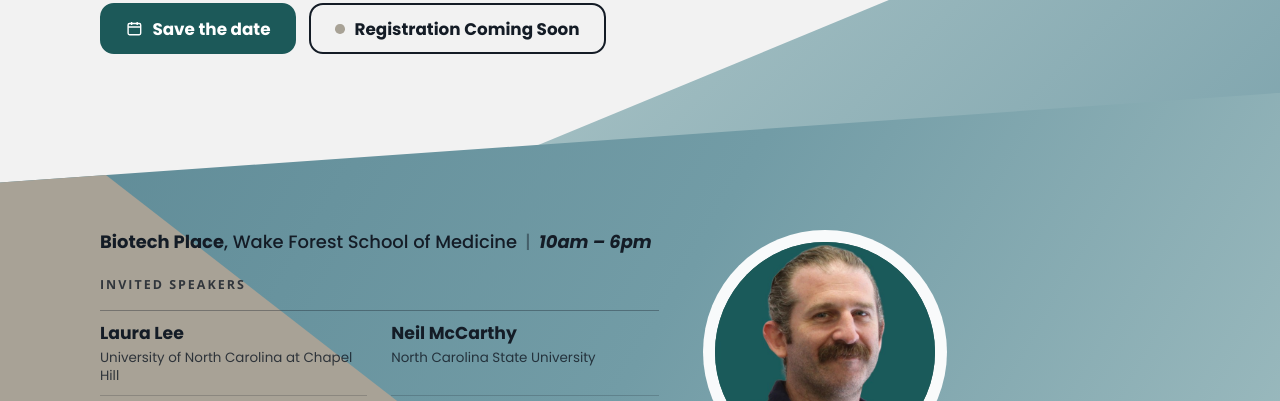
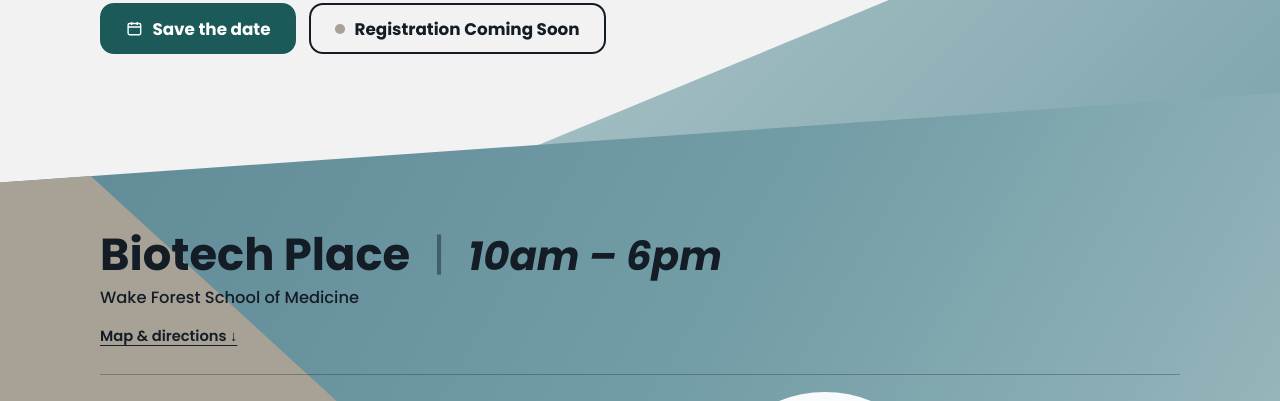
Before and after one commit to currie-wfu/ncregenerationsymposium, a plain HTML site: page index.html in a window 1280 px wide. Shown: the part 498-899 px from the top of the page. Drawn offline with nearby package versions, Linux system fonts and the light colour scheme.

Commit message:
Give venue and time its own full-width row above speakers and keynote
Co-Authored-By: Claude Opus 5.5 <noreply@anthropic.com>
Claude-Session: https://claude.ai/code/session_013U5srtj2VGvLd7fcRRDtiG

```diff
--- a/index.html
+++ b/index.html
@@ -124,11 +124,14 @@ body::before{content:"";position:fixed;inset:0 0 auto;height:env(safe-area-inset
 .band .wrap{position:relative;z-index:1;padding-block:calc(var(--angle-cut) + 3rem) 5rem;display:grid;grid-template-columns:minmax(0,1.2fr) minmax(0,1fr);gap:3rem 3.5rem;align-items:start}
 @media (max-width:860px){.band .wrap{grid-template-columns:1fr}.band-bg::before{width:80%;clip-path:polygon(0 0,100% 18%,0 42%)}.band-bg::after{clip-path:polygon(100% 70%,100% 100%,0 100%)}}
 
+.venue-row{grid-column:1 / -1;color:var(--ink);display:grid;gap:.35rem;padding-bottom:1.6rem;border-bottom:1.5px solid rgba(20,28,38,.3)}
+.venue-head{font-family:var(--body);font-weight:700;font-size:clamp(1.9rem,4vw,2.8rem);line-height:1.1;display:flex;flex-wrap:wrap;align-items:baseline;gap:0 .5em}
+.venue-head .bar{font-weight:300;opacity:.45}
+.venue-head em{font-style:italic;font-size:.9em;white-space:nowrap}
+.venue-sub{font-weight:500;font-size:1.02rem}
+.venue-row{margin-bottom:-1.2rem}
+@media (max-width:560px){.venue-head{flex-direction:column;gap:.15rem}.venue-head .bar{display:none}}
 .venue{color:var(--ink);display:grid;gap:.9rem;align-self:center;min-width:0}
-.venue-line{font-size:clamp(1rem,1.45vw,1.12rem);font-weight:500;line-height:1.35}
-.venue-line b{font-weight:700}
-.venue-line .bar{opacity:.45;margin-inline:.45em}
-.venue-line em{font-weight:700;font-style:italic;white-space:nowrap}
 .venue .label{font-family:var(--display);font-weight:700;font-size:.78rem;letter-spacing:.16em;text-transform:uppercase;opacity:.8;margin-top:.4rem}
 .speaker-list{list-style:none;margin:0;padding:0;display:grid;grid-template-columns:repeat(2,minmax(0,1fr));gap:0 1.5rem;border-top:1.5px solid rgba(20,28,38,.35)}
 .speaker-list li{padding:.6rem 0;border-bottom:1.5px solid rgba(20,28,38,.2);display:grid;gap:.05rem;align-content:start;min-width:0}
@@ -206,7 +209,7 @@ footer a{color:var(--seafoam)}
 .std-menu a:hover,.std-menu a:focus-visible{background:#EEF3F3}
 .std-menu small{display:block;color:#5B6570;font-weight:400;font-size:.78rem}
 .hero-actions{display:flex;flex-wrap:wrap;gap:.8rem;align-items:center}
-.venue .maplink{color:var(--ink);font-weight:600;font-size:.92rem;margin-top:.5rem;text-underline-offset:4px}
+.venue-row .maplink{color:var(--ink);font-weight:600;font-size:.92rem;margin-top:.5rem;text-underline-offset:4px}
 
 /* ---------- directions ---------- */
 .directions{border-top:1px solid var(--rule)}
@@ -298,8 +301,13 @@ footer a{color:var(--seafoam)}
   <section class="band" id="venue" aria-label="Venue, keynote and program highlights">
     <div class="band-bg" aria-hidden="true"></div>
     <div class="wrap">
+      <div class="venue-row">
+        <h2 class="venue-head"><span>Biotech Place</span><span class="bar" aria-hidden="true">|</span><em>10am – 6pm</em></h2>
+        <p class="venue-sub">Wake Forest School of Medicine</p>
+        <a class="maplink" href="#directions">Map &amp; directions ↓</a>
+      </div>
+
       <div class="venue">
-        <p class="venue-line"><b>Biotech Place</b>, Wake Forest School of Medicine<span class="bar">|</span><em>10am – 6pm</em></p>
         <h2 class="label">Invited speakers</h2>
         <ul class="speaker-list">
           <li><span class="name">Laura Lee</span><span class="inst">University of North Carolina at Chapel Hill</span></li>
@@ -309,7 +317,6 @@ footer a{color:var(--seafoam)}
           <li><span class="name">Sean Murphy</span><span class="inst">Wake Forest Institute for Regenerative Medicine</span></li>
           <li><span class="name">Jason Watts</span><span class="inst">National Institute of Environmental Health Sciences</span></li>
         </ul>
-        <a class="maplink" href="#directions">Map &amp; directions ↓</a>
       </div>
 
       <div class="keynote">
```
